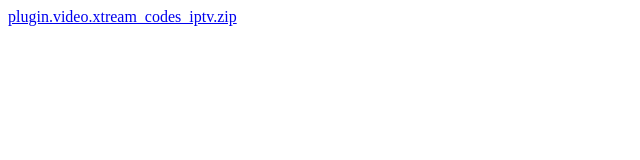
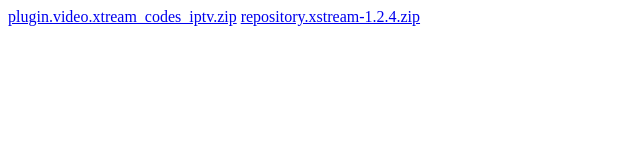
Before and after one commit to jeghal/addons, a plain HTML site: page index.html in a window 1280 px wide. Shown: the whole page, without its empty margins (0-640 px from the left). Drawn offline with Linux system fonts and the light colour scheme.

Commit message:
Update index.html

```diff
--- a/index.html
+++ b/index.html
@@ -7,5 +7,6 @@
 </head>
 <body>
   <a href="plugin.video.xtream_codes_iptv.zip">plugin.video.xtream_codes_iptv.zip</a>
+  <a href="repository.xstream-1.2.4.zip">repository.xstream-1.2.4.zip</a>
 </body>
 </html>
```
